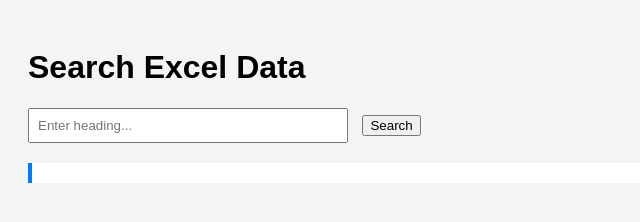
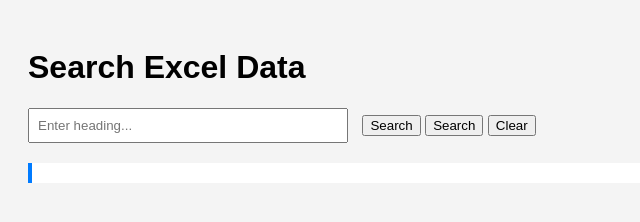
Before and after one commit to Srikanth6379741012/excel-search-webapp, a plain HTML site: page index.html in a window 1280 px wide. Shown: the whole page, without its empty margins (0-640 px from the left). Drawn offline with Linux system fonts and the light colour scheme.

Commit message:
Update index.html

```diff
--- a/index.html
+++ b/index.html
@@ -9,6 +9,8 @@
   <h1>Search Excel Data</h1>
   <input type="text" id="searchBox" placeholder="Enter heading...">
   <button onclick="searchData()">Search</button>
+  <button onclick="searchData()">Search</button>
+  <button onclick="clearResult()">Clear</button>
 
   <div id="result"></div>
 
```
